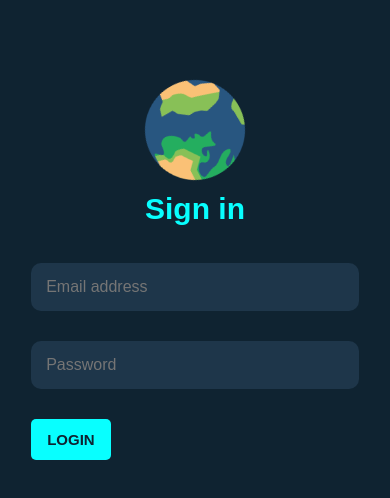
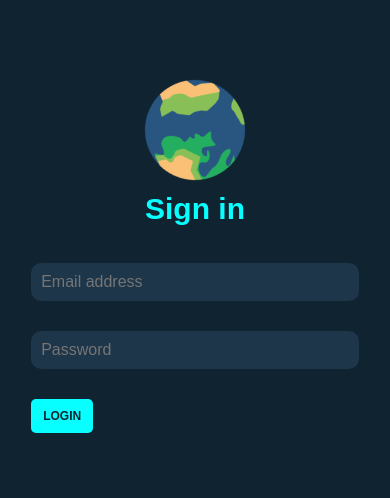
Before and after one commit to Mohamedate/worldwise, a React (Vite) app: page /googleEarth/login in a window 390 px wide. Shown: the top 498 px of the page. Built offline with nearby package versions, Linux system fonts and the light colour scheme; a web font is replaced by a local one.

Commit message:
fix responsive

```diff
--- a/src/components/Button.module.css
+++ b/src/components/Button.module.css
@@ -8,7 +8,12 @@
   border-radius: 5px;
   cursor: pointer;
 }
-
+@media (max-width: 768px) {
+  .btn {
+    padding: 1rem 1.2rem;
+    font-size: 1.2rem;
+  }
+}
 .primary {
   font-weight: 700;
   background-color: var(--color-brand--2);
@@ -32,4 +37,11 @@
   background-color: var(--color-brand--2);
   color: var(--color-dark--1);
   box-shadow: 0 0.4rem 1.2rem rgba(36, 42, 46, 0.16);
+  /* width: 25rem; */
 }
+@media (max-width: 768px) {
+  .position {
+    font-size: 1.2rem;
+    bottom: 2rem;
+  }
+}
--- a/src/components/CityList.module.css
+++ b/src/components/CityList.module.css
@@ -11,7 +11,7 @@
 }
 @media (max-width: 800px) {
   .cityList {
-    height: 35vh;
+    height: 30vh;
   }
 }
 .cityList::-webkit-scrollbar {
--- a/src/components/Form.module.css
+++ b/src/components/Form.module.css
@@ -4,7 +4,11 @@
   flex-direction: column;
   gap: 2rem;
 }
-
+@media (max-width: 768px) {
+  .form {
+    gap: 1rem;
+  }
+}
 .row {
   display: flex;
   flex-direction: column;
--- a/src/components/Map.jsx
+++ b/src/components/Map.jsx
@@ -41,7 +41,7 @@ function Map() {
     <div className={styles.mapContainer}>
       {!geolocationPosition && (
         <Button type="position" onClick={getPosition}>
-          {isLoadingPosition ? "Loading..." : "get current position"}
+          {isLoadingPosition ? "Loading..." : "get current location"}
         </Button>
       )}
       <MapContainer
--- a/src/components/Sidebar.module.css
+++ b/src/components/Sidebar.module.css
@@ -10,8 +10,8 @@
 /* #0f2331 */
 @media (max-width: 800px) {
   .sidebar {
-    flex-basis: 60%;
+    flex-basis: 45%;
 
-    padding: 2rem 8%;
+    padding: 2rem 5%;
   }
 }
--- a/src/contexts/FakeAuthContext.jsx
+++ b/src/contexts/FakeAuthContext.jsx
@@ -19,7 +19,7 @@ const initialState = {
 
 const FAKE_USER = {
   name: "Mohamed",
-  email: "moh@gmail.com",
+  email: "m@gmial.com",
   password: "12345",
 };
 
--- a/src/index.css
+++ b/src/index.css
@@ -56,7 +56,12 @@ textarea {
   transition: all 0.2s;
   color: var(--color-brand--2);
 }
-
+@media (max-width: 768px) {
+  input,
+  textarea {
+    padding: 1rem;
+  }
+}
 input:focus {
   outline: none;
   background-color: var(--color-dark--2);
```
